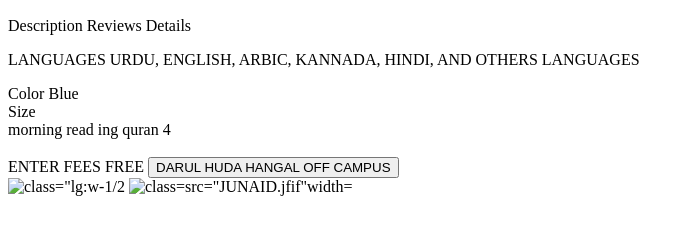
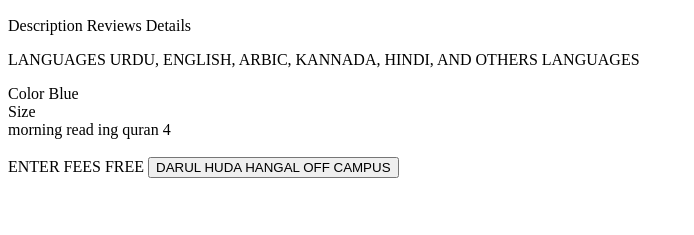
Before and after one commit to junaidrazadmani/junaidrazadmani, a plain HTML site: page index.html in a window 1280 px wide. Shown: the part 97-332 px from the top of the page, without its empty margins (0-694 px from the left). Drawn offline with Linux system fonts and the light colour scheme.

Commit message:
Update index.html

```diff
--- a/index.html
+++ b/index.html
@@ -38,10 +38,9 @@
                                  <path d="M20.84 4.61a5.5 5.5 0 00-7.78 0L12 5.67l-1.06-1.06a5.5 5.5 0 00-7.78 7.78l1.06 1.06L12 21.23l7.78-7.78 1.06-1.06a5.5 5.5 0 000-7.78z"></path>
                   </svg>
                 </button>
-              </div><img alt= class="lg:w-1/2 w-full lg:h-auto h-64 object-cover object-center rounded" src="JUNAID.jfif"width= 720px height="600"
+              </div>
             </div>
-                   <img alt= class=src="JUNAID.jfif"width= 720px height="600"
-          </div>
+                          </div>
                   </div>
       </section>
 <body>
```
